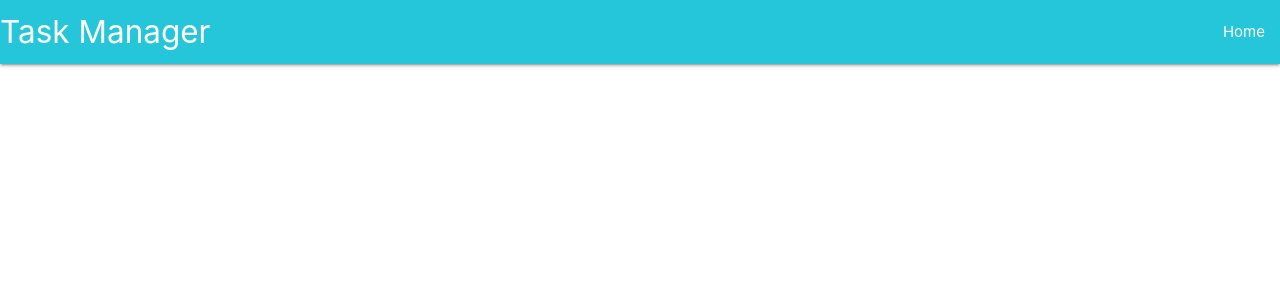
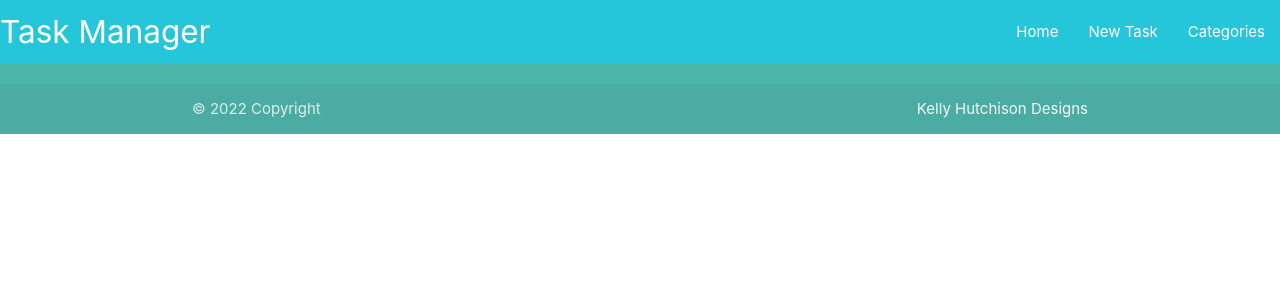
Before and after one commit to quiltingcode/task-manager-walkthru, a Flask app: page / in a window 1280 px wide. Shown: the top 300 px of the page. Run offline with Flask 2, Linux system fonts and the light colour scheme; some libraries are stand-ins or nearby versions.

Commit message:
Add materialise footer

```diff
--- a/taskmanager/static/js/script.js
+++ b/taskmanager/static/js/script.js
@@ -0,0 +1,4 @@
+document.addEventListener('DOMContentLoaded', function() {
+    let sidenav = document.querySelectorAll('.sidenav');
+    M.Sidenav.init(sidenav);
+  });
--- a/taskmanager/templates/base.html
+++ b/taskmanager/templates/base.html
@@ -19,6 +19,8 @@
               <a href="#" data-target="mobile-demo" class="sidenav-trigger"><i class="fas fa-bars">menu</i></a>
               <ul class="right hide-on-med-and-down">
                 <li><a href="{{ url_for('home')}}">Home</a></li>
+                <li><a href="">New Task</a></li>
+                <li><a href="">Categories</a></li>
 
               </ul>
             </div>
@@ -27,9 +29,25 @@
           <!-- mobile navbar -->
           <ul class="sidenav" id="mobile-demo">
             <li><a href="{{ url_for('home')}}">Home</a></li>
-
+            <li><a href="">New Task</a></li>
+            <li><a href="">Categories</a></li>
           </ul>
     </header>
+
+    <main class="container">
+        {% block content %}
+        {% endblock %}
+
+    </main>
+
+    <footer class="page-footer teal lighten-2">
+        <div class="footer-copyright">
+          <div class="container">
+          © 2022 Copyright
+          <a class="grey-text text-lighten-4 right" href="https://littlemisspatchwork.com" target="_blank">Kelly Hutchison Designs</a>
+          </div>
+        </div>
+      </footer>
 
 
     <script src="https://cdnjs.cloudflare.com/ajax/libs/materialize/1.0.0/js/materialize.min.js"></script>
```
